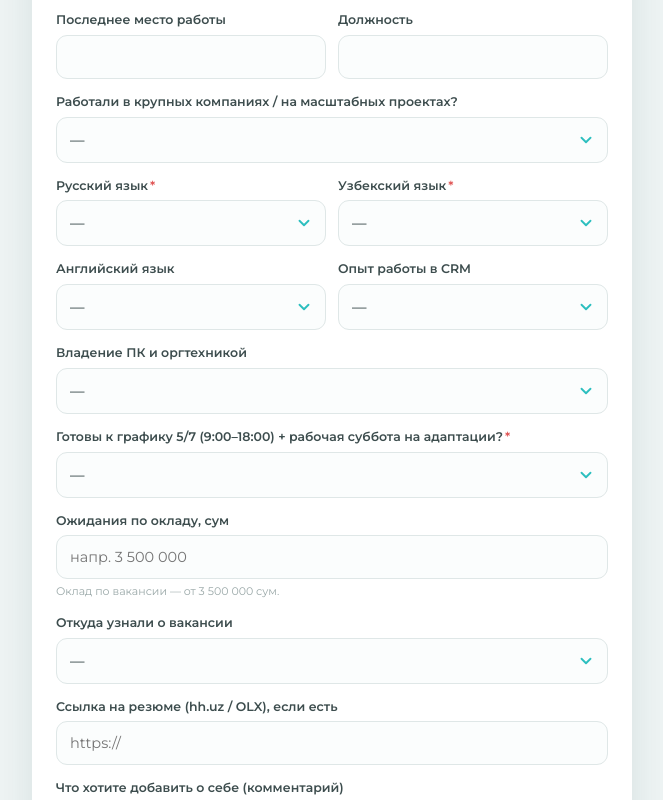
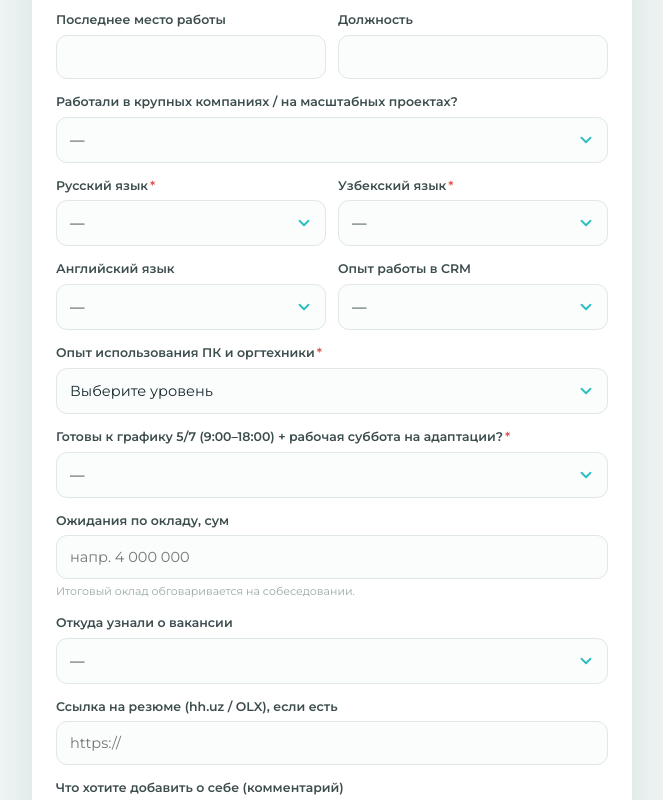
Before and after one commit to maxcellon02-coder/maxcellon-vacancy, a plain HTML site: page index.html in a window 1280 px wide. Shown: the part 1130-1930 px from the top of the page, without its empty margins (308-971 px from the left). Drawn offline with Linux system fonts and the light colour scheme.

Commit message:
chore: salary discussed on interview; PC usage required select

```diff
--- a/index.html
+++ b/index.html
@@ -88,7 +88,7 @@ input.err,select.err,textarea.err{border-color:#e05656;box-shadow:0 0 0 3px rgba
       <h1>Оператор колл-центра / менеджер по продажам B2B</h1>
       <p class="lead">MAXCELLON — дистрибьютор и сервисный центр тяговых аккумуляторов и электропогрузчиков. Ищем менеджера на начальные этапы воронки продаж.</p>
       <ul class="facts">
-        <li><span class="dot">₸</span><span><b>Оклад</b> — от 3 500 000 сум, далее по результатам и опыту.</span></li>
+        <li><span class="dot">₸</span><span><b>Оклад</b> — обговаривается в ходе беседы.</span></li>
         <li><span class="dot">◷</span><span><b>График</b> 5/7 с 9:00 до 18:00; на период адаптации — рабочая суббота 10:00–16:00.</span></li>
         <li><span class="dot">✓</span><span><b>Ждём:</b> опыт B2B-продаж / клиентского сервиса от 1–2 лет, свободные русский и узбекский, уверенное использование ПК, оргтехники и CRM.</span></li>
         <li><span class="dot">+</span><span><b>Плюсом:</b> английский, опыт в крупных компаниях.</span></li>
@@ -157,15 +157,15 @@ input.err,select.err,textarea.err{border-color:#e05656;box-shadow:0 0 0 3px rgba
         </div>
       </div>
 
-      <div class="fw"><label class="fl">Владение ПК и оргтехникой</label>
-        <select name="ПК и оргтехника"><option value="" selected disabled>—</option><option>уверенно</option><option>средне</option><option>базовый</option></select>
+      <div class="fw"><label class="fl">Опыт использования ПК и оргтехники<span class="req">*</span></label>
+        <select name="ПК и оргтехника" required><option value="" selected disabled>Выберите уровень</option><option>уверенно</option><option>средне</option><option>базовый</option><option>нет опыта</option></select>
       </div>
 
       <div class="fw"><label class="fl">Готовы к графику 5/7 (9:00–18:00) + рабочая суббота на адаптации?<span class="req">*</span></label>
         <select name="Готов к графику" required><option value="" selected disabled>—</option><option>да</option><option>нет</option></select>
       </div>
 
-      <div class="fw"><label class="fl">Ожидания по окладу, сум</label><input name="Оклад ожидания" type="number" min="0" step="100000" placeholder="напр. 3 500 000"><div class="hint">Оклад по вакансии — от 3 500 000 сум.</div></div>
+      <div class="fw"><label class="fl">Ожидания по окладу, сум</label><input name="Оклад ожидания" type="number" min="0" step="100000" placeholder="напр. 4 000 000"><div class="hint">Итоговый оклад обговаривается на собеседовании.</div></div>
 
       <div class="fw"><label class="fl">Откуда узнали о вакансии</label>
         <select name="Источник"><option value="" selected disabled>—</option><option>hh.uz</option><option>OLX.uz</option><option>Telegram-канал</option><option>Рекомендация</option><option>Instagram/Facebook</option><option>Сайт maxcellon.uz</option><option>Другое</option></select>
```
